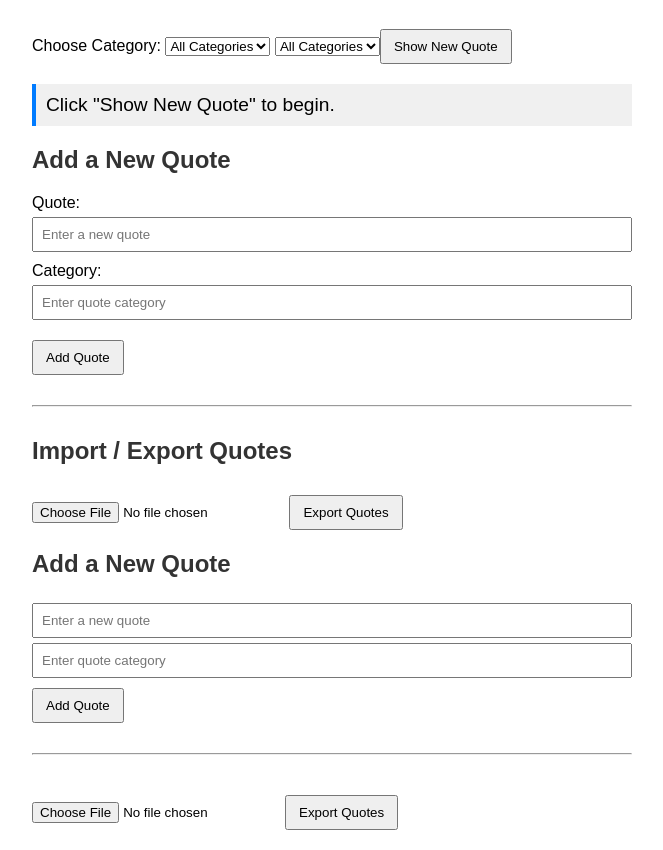
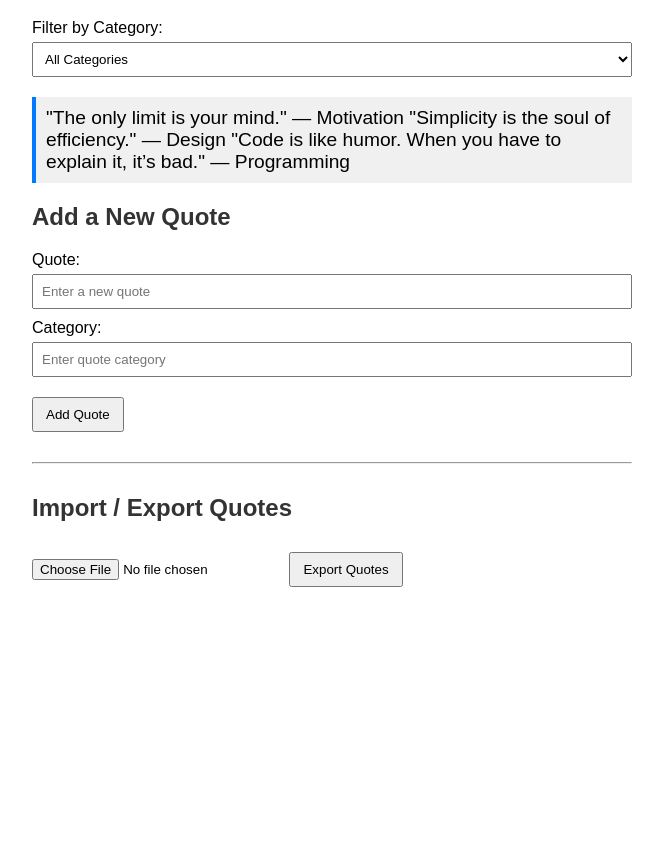
Before and after one commit to efibit/alx_fe_javascript, a plain HTML site: page dom-manipulation/index.html in a window 1280 px wide. Shown: the part 81-931 px from the top of the page, without its empty margins (308-971 px from the left). After the commit the page ends 800 px from the top, so only its background shows below. Drawn offline with Linux system fonts and the light colour scheme.

Commit message:
Testing and Deployment

```diff
--- a/dom-manipulation/index.html
+++ b/dom-manipulation/index.html
@@ -24,7 +24,7 @@
     .form-group {
       margin-bottom: 10px;
     }
-    input[type="text"] {
+    input[type="text"], select {
       width: 100%;
       padding: 8px;
       margin-top: 5px;
@@ -44,14 +44,13 @@
   <h1>Dynamic Quote Generator</h1>
 
   <!-- Category Filter -->
-  <label for="categorySelect">Choose Category:</label>
-  <select id="categorySelect">
+  <label for="categoryFilter">Filter by Category:</label>
+  <select id="categoryFilter" onchange="filterQuotes()">
     <option value="all">All Categories</option>
   </select>
-  <button id="newQuote">Show New Quote</button>
 
   <!-- Quote Display -->
-  <div id="quoteDisplay">Click "Show New Quote" to begin.</div>
+  <div id="quoteDisplay">Select a category to view quotes.</div>
 
   <!-- Add New Quote -->
   <h2>Add a New Quote</h2>
@@ -71,7 +70,6 @@
   <input type="file" id="importFile" accept=".json" onchange="importFromJsonFile(event)" />
   <button id="exportQuotes">Export Quotes</button>
 
-  <!-- Script -->
   <script src="script.js"></script>
 </body>
 </html>
--- a/dom-manipulation/script.js
+++ b/dom-manipulation/script.js
@@ -1,115 +1,64 @@
-// Load quotes from localStorage or use default
 let quotes = JSON.parse(localStorage.getItem("quotes")) || [
   { text: "The only limit is your mind.", category: "Motivation" },
   { text: "Simplicity is the soul of efficiency.", category: "Design" },
   { text: "Code is like humor. When you have to explain it, it’s bad.", category: "Programming" }
 ];
 
-// DOM references
 const quoteDisplay = document.getElementById("quoteDisplay");
-const newQuoteBtn = document.getElementById("newQuote");
-
-// Create category dropdown
-const categorySelect = document.createElement("select");
-categorySelect.id = "categorySelect";
-document.body.insertBefore(categorySelect, newQuoteBtn);
-
-// Create import/export controls
-function createImportExportControls() {
-  const importInput = document.createElement("input");
-  importInput.type = "file";
-  importInput.id = "importFile";
-  importInput.accept = ".json";
-  importInput.onchange = importFromJsonFile;
-
-  const exportButton = document.createElement("button");
-  exportButton.textContent = "Export Quotes";
-  exportButton.onclick = exportToJsonFile;
-
-  document.body.appendChild(document.createElement("hr"));
-  document.body.appendChild(importInput);
-  document.body.appendChild(exportButton);
-}
+const categoryFilter = document.getElementById("categoryFilter");
+const addQuoteBtn = document.getElementById("addQuoteBtn");
+const exportBtn = document.getElementById("exportQuotes");
 
 // Save quotes to localStorage
 function saveQuotes() {
   localStorage.setItem("quotes", JSON.stringify(quotes));
 }
 
-// Save last viewed quote to sessionStorage
-function saveLastViewedQuote(quote) {
-  sessionStorage.setItem("lastQuote", JSON.stringify(quote));
+// Save selected filter
+function saveSelectedFilter(category) {
+  localStorage.setItem("selectedCategory", category);
 }
 
-// Load last viewed quote from sessionStorage
-function loadLastViewedQuote() {
-  const last = sessionStorage.getItem("lastQuote");
-  if (last) {
-    const quote = JSON.parse(last);
-    quoteDisplay.textContent = `"${quote.text}" — ${quote.category}`;
-  }
+// Load selected filter
+function loadSelectedFilter() {
+  return localStorage.getItem("selectedCategory") || "all";
 }
 
-// Create form dynamically
-function createAddQuoteForm() {
-  const formTitle = document.createElement("h2");
-  formTitle.textContent = "Add a New Quote";
-
-  const formContainer = document.createElement("div");
-
-  const quoteInput = document.createElement("input");
-  quoteInput.id = "newQuoteText";
-  quoteInput.type = "text";
-  quoteInput.placeholder = "Enter a new quote";
-
-  const categoryInput = document.createElement("input");
-  categoryInput.id = "newQuoteCategory";
-  categoryInput.type = "text";
-  categoryInput.placeholder = "Enter quote category";
-
-  const addButton = document.createElement("button");
-  addButton.textContent = "Add Quote";
-  addButton.addEventListener("click", addQuote);
-
-  formContainer.appendChild(quoteInput);
-  formContainer.appendChild(categoryInput);
-  formContainer.appendChild(addButton);
-
-  document.body.appendChild(formTitle);
-  document.body.appendChild(formContainer);
-}
-
-// Update category dropdown options
-function updateCategoryOptions() {
+// Populate category dropdown
+function populateCategories() {
   const categories = [...new Set(quotes.map(q => q.category))];
-  categorySelect.innerHTML = '<option value="all">All Categories</option>';
+  categoryFilter.innerHTML = '<option value="all">All Categories</option>';
   categories.forEach(cat => {
     const option = document.createElement("option");
     option.value = cat;
     option.textContent = cat;
-    categorySelect.appendChild(option);
+    categoryFilter.appendChild(option);
   });
+
+  const savedCategory = loadSelectedFilter();
+  categoryFilter.value = savedCategory;
+  filterQuotes();
 }
 
-// Show a random quote based on selected category
-function showRandomQuote() {
-  const selectedCategory = categorySelect.value;
-  const filteredQuotes = selectedCategory === "all"
+// Filter quotes by category
+function filterQuotes() {
+  const selected = categoryFilter.value;
+  saveSelectedFilter(selected);
+
+  const filtered = selected === "all"
     ? quotes
-    : quotes.filter(q => q.category === selectedCategory);
+    : quotes.filter(q => q.category === selected);
 
-  if (filteredQuotes.length === 0) {
+  if (filtered.length === 0) {
     quoteDisplay.textContent = "No quotes available for this category.";
     return;
   }
 
-  const randomIndex = Math.floor(Math.random() * filteredQuotes.length);
-  const quote = filteredQuotes[randomIndex];
-  quoteDisplay.textContent = `"${quote.text}" — ${quote.category}`;
-  saveLastViewedQuote(quote);
+  const quoteList = filtered.map(q => `"${q.text}" — ${q.category}`).join("\n\n");
+  quoteDisplay.textContent = quoteList;
 }
 
-// Add a new quote from form input
+// Add new quote
 function addQuote() {
   const text = document.getElementById("newQuoteText").value.trim();
   const category = document.getElementById("newQuoteCategory").value.trim();
@@ -121,13 +70,13 @@ function addQuote() {
 
   quotes.push({ text, category });
   saveQuotes();
-  updateCategoryOptions();
+  populateCategories();
   document.getElementById("newQuoteText").value = "";
   document.getElementById("newQuoteCategory").value = "";
   alert("Quote added successfully!");
 }
 
-// Export quotes to JSON file
+// Export quotes to JSON
 function exportToJsonFile() {
   const blob = new Blob([JSON.stringify(quotes, null, 2)], { type: "application/json" });
   const url = URL.createObjectURL(blob);
@@ -138,7 +87,7 @@ function exportToJsonFile() {
   URL.revokeObjectURL(url);
 }
 
-// Import quotes from JSON file
+// Import quotes from JSON
 function importFromJsonFile(event) {
   const fileReader = new FileReader();
   fileReader.onload = function(e) {
@@ -147,7 +96,7 @@ function importFromJsonFile(event) {
       if (Array.isArray(importedQuotes)) {
         quotes.push(...importedQuotes);
         saveQuotes();
-        updateCategoryOptions();
+        populateCategories();
         alert("Quotes imported successfully!");
       } else {
         alert("Invalid JSON format.");
@@ -160,10 +109,8 @@ function importFromJsonFile(event) {
 }
 
 // Event listeners
-newQuoteBtn.addEventListener("click", showRandomQuote);
+addQuoteBtn.addEventListener("click", addQuote);
+exportBtn.addEventListener("click", exportToJsonFile);
 
-// Initialize app
-updateCategoryOptions();
-createAddQuoteForm();
-createImportExportControls();
-loadLastViewedQuote();
+// Initialize
+populateCategories();
```
